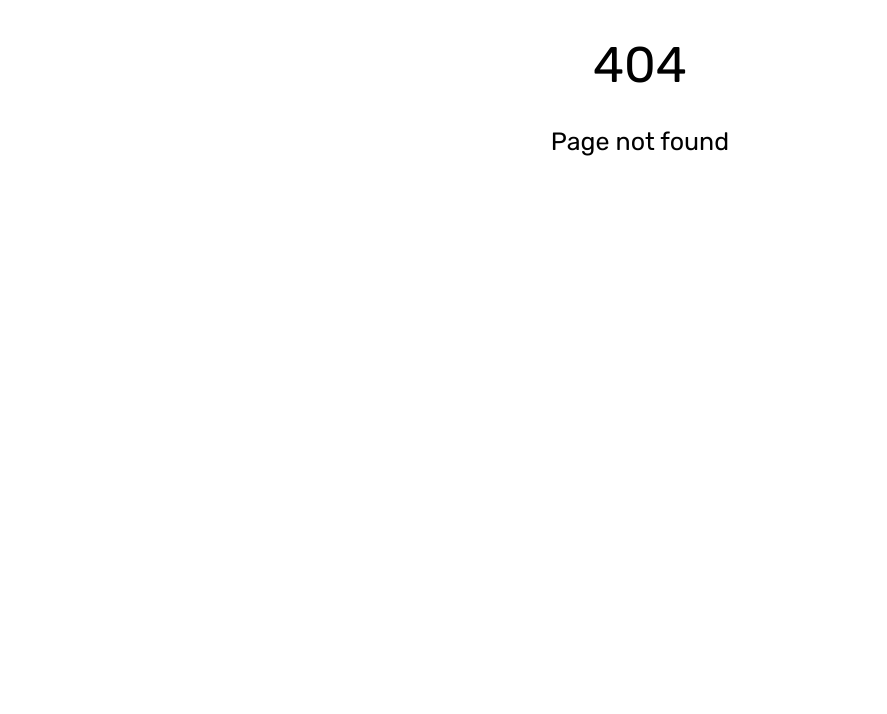
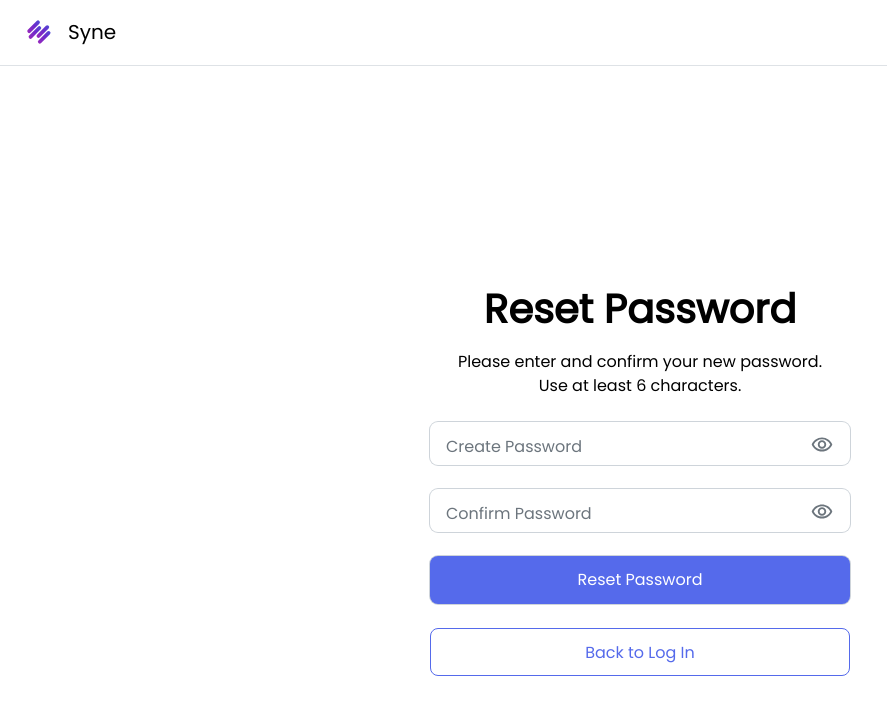
Before and after one commit to jeannyinthelamp/sycamore.ai, a React (Create React App) app: page /reset-password in a window 1280 px wide. Before the commit this address had no page. Shown: the top 714 px of the page, without its empty margins (0-887 px from the left). Built offline with nearby package versions, Linux system fonts and the light colour scheme.

Commit message:
Build ResetPassword.js, add Route in app.js

```diff
--- a/src/App.js
+++ b/src/App.js
@@ -14,6 +14,7 @@ import Onboarding_6 from "./Pages/Onboarding/Onboarding_6";
 import Onboarding_7 from "./Pages/Onboarding/Onboarding_7";
 import ForgotPassword from "./Pages/ForgotPassword/ForgotPassword";
 import ForgotPassword2 from "./Pages/ForgotPassword/ForgotPassword2";
+import ResetPassword from "./Pages/ResetPassword/ResetPassword";
 import ErrorPage from "./Pages/ErrorPage/ErrorPage";
 import "./index.css";
 
@@ -34,6 +35,7 @@ export default function App() {
       <Route path='/onboarding_7' element={<Onboarding_7 />} />
       <Route path='/forgot-password' element={<ForgotPassword />} />
       <Route path='/forgot-password-2' element={<ForgotPassword2 />} />
+      <Route path='/reset-password' element={<ResetPassword />} />
       <Route path='*' element={<ErrorPage />} />
     </Routes>
   );
--- /dev/null
+++ b/src/Pages/ResetPassword/ResetPassword.js
@@ -0,0 +1,191 @@
+import React, { useState, useEffect } from "react";
+import { Link } from "react-router-dom";
+import LoginHeader from "../../Components/Login_Signup/LoginHeader";
+import eye from "../../Assets/Icons/password-eye.svg";
+import { safari_input_styling } from "../../Components/Styles/Safari_Input_Styling";
+
+export default function ResetPassword() {
+  const [passEyeVisible, setPassEyeVisible] = useState(false);
+  //passTextSize - true renders text at 24px, false at 16px
+  const [passTextSize, setPassTextSize] = useState(false);
+
+  const [confirmEyeVisible, setConfirmEyeVisible] = useState(false);
+
+  //confirmPassTextSize - true renders text at 24px, false at 16px
+  const [confirmPassTextSize, setConfirmPassTextSize] = useState(false);
+
+  // Error state styling for incorrect form inputs
+  const errorStyling = "text-[#c9324e] outline-[2px] outline-[#c9324e]";
+
+  // get the value of the input field for password and confirm password, then validate inputs to ensure they match
+  useEffect(() => {
+    const pass = document.getElementById("passwordInput"),
+      confirmPass = document.getElementById("confirmPassword"),
+      passEye = document.getElementById("passwordEye"),
+      passConfirmEye = document.getElementById("confirmPasswordEye");
+
+    // when password  & confirm password input fields are changed call checkPasswordInput function
+    pass.onChange = checkPasswordInput("pass", pass.type);
+    confirmPass.onChange = checkPasswordInput("confirm-pass", confirmPass.type);
+
+    // When the eye icon is clicked, password visibility will toggle
+    passEye.onclick = triggerPasswordTextVisibility;
+    passConfirmEye.onclick = triggerConfirmTextVisibility;
+
+    function triggerPasswordTextVisibility() {
+      if (pass.type === "password") {
+        pass.type = "text";
+        setPassTextSize(false);
+      } else {
+        pass.type = "password";
+        setPassTextSize(true);
+      }
+      return;
+    }
+
+    function triggerConfirmTextVisibility() {
+      if (confirmPass.type === "password") {
+        confirmPass.type = "text";
+        setConfirmPassTextSize(false);
+      } else {
+        confirmPass.type = "password";
+        setConfirmPassTextSize(true);
+      }
+      return;
+    }
+
+    function checkPasswordInput(field, inputType) {
+      if (field === "pass" && inputType === "password") {
+        setPassEyeVisible(true);
+        setPassTextSize(true);
+      } else if (field === "confirm-pass" && inputType === "password") {
+        setConfirmEyeVisible(true);
+        setConfirmPassTextSize(true);
+      }
+    }
+
+    function validatePassword() {
+      if (confirmPass.value !== pass.value) {
+        confirmPass.setCustomValidity("Your password does not match.");
+        // console.log("passwords do not match");
+      } else {
+        confirmPass.setCustomValidity("");
+        // console.log("passwords match");
+      }
+      return;
+    }
+
+    pass.onchange = validatePassword;
+    confirmPass.onchange = validatePassword;
+  });
+
+  function detectBrowser() {
+    if (navigator.userAgent.includes("Safari")) {
+      return safari_input_styling;
+    }
+  }
+  return (
+    <div className='reset-password-page-wrapper w-[100%] h-[100%]'>
+      <LoginHeader />
+      <div className='reset-password-page-inner-wrapper flex flex-col justify-center items-center w-[100%] h-[100%]'>
+        <div className='content-wrapper flex flex-col gap-[24px] max-w-[420px] w-[52%] mt-[216px]'>
+          <h1 className='font-Poppins font-semibold w-[100%] text-[40px] leading-[54px] text-center text-black'>
+            Reset Password
+          </h1>
+          <p className='mt-[-10px] font-Poppins font-normal text-[16px] leading-[24px] text-black text-center'>
+            Please enter and confirm your new password.
+          </p>
+          <p className='mt-[-24px] font-Poppins font-normal text-[16px] leading-[24px] text-black text-center'>
+            Use at least 6 characters.
+          </p>
+          <form className='flex flex-col gap-[24px]' action=''>
+            <div className='password-input-wrapper relative'>
+              <input
+                id='passwordInput'
+                type='password'
+                required
+                minLength={6}
+                placeholder='Create Password'
+                className={`w-[100%] py-[10px] px-[16px] font-Poppins font-normal text-[16px] leading-[24px text-[#6C757D] placeholder-[#6C757D] outline outline-[1px] outline-[#CED4DA] rounded-lg placeholder:text-[16px] ${detectBrowser()} ${
+                  passTextSize ? " text-[24px] py-[3.6px] " : ""
+                }  `}
+                onChange={() => {
+                  //get the value of the input field.
+                  // checkPasswordInput("pass");
+                }}
+              />
+              {/* //! add state to trigger password error messages (Firebase may help with this) */}
+
+              <p className='hidden mt-[2px] font-Poppins font-normal text-[14px] text-[#c9324e] leading-[21px]'>
+                Your password should be at least 6 characters long.
+              </p>
+
+              {/* //! known bug - on safari this SVG overlays the default browser input field icon*/}
+
+              <img
+                className={`absolute top-[15px] right-[17px] w-[22px] h-[15px] cursor-pointer ${
+                  passEyeVisible ? "" : "hidden"
+                }`}
+                src={eye}
+                alt='eye'
+                id='passwordEye'
+              />
+            </div>
+            <div className='confirm-password-input-wrapper relative'>
+              <input
+                id='confirmPassword'
+                type='password'
+                required
+                minLength={6}
+                placeholder='Confirm Password'
+                className={`w-[100%] py-[10px] px-[16px] font-Poppins font-normal text-[16px] leading-[24px text-[#6C757D] placeholder-[#6C757D] outline outline-[1px] outline-[#CED4DA] rounded-lg placeholder:text-[16px] ${detectBrowser()} ${
+                  confirmPassTextSize ? "text-[24px] py-[3.6px]" : ""
+                }  `}
+                onChange={() => {
+                  //get the value of the input field.
+                  // checkPasswordInput("confirm-pass");
+                }}
+              />
+              {/* //! add state to trigger password error messages (Firebase may help with this) */}
+
+              <p className='hidden mt-[2px] font-Poppins font-normal text-[14px] text-[#c9324e] leading-[21px]'>
+                Your password does not match.
+              </p>
+
+              {/* //! known bug - on safari this SVG overlays the default browser input field icon*/}
+              <img
+                className={`absolute top-[15px] right-[17px] w-[22px] h-[15px] cursor-pointer ${
+                  confirmEyeVisible ? "" : "hidden"
+                }`}
+                src={eye}
+                alt='eye'
+                id='confirmPasswordEye'
+              />
+            </div>
+            <div className='flex flex-col gap-[24px]'>
+              <input
+                id='reset-password'
+                type='submit'
+                required
+                minLength={6}
+                value='Reset Password'
+                className={`w-[100%] py-[12px] px-[16px] font-Poppins font-normal text-[16px] leading-[24px text-white bg-[#556AEB] outline outline-[1px] rounded-lg cursor-pointer ${detectBrowser()} `}
+                onClick={() => {
+                  //TODO: handle resend email functionality
+                }}
+                Reset
+                Email
+              />
+              <Link
+                to='/login'
+                className={`w-[100%] h-[48px] mb-[24px] py-[12px] font-Poppins font-medium text-[16px] text-[#556AEB] text-center leading-[24px] bg-white rounded-lg border border-[#556AEB] cursor-pointer ${detectBrowser}`}
+              >
+                Back to Log In
+              </Link>
+            </div>
+          </form>
+        </div>
+      </div>
+    </div>
+  );
+}
```
